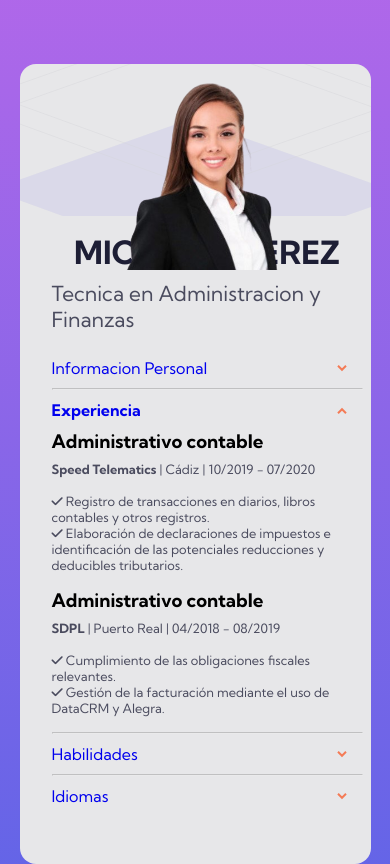
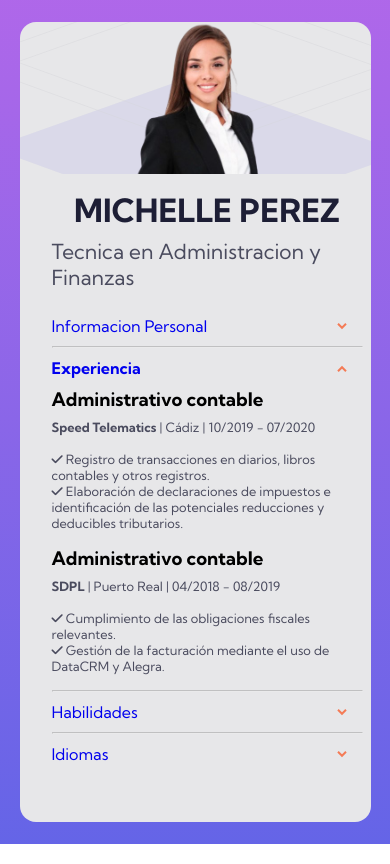
Before and after one commit to Bsteiven/bsteiven.github.io, a plain HTML site: page index.html in a window 390 px wide. Drawn offline with Linux system fonts and the light colour scheme.

Commit message:
imagen_monitor - modificacion
Se modifico unos valores para que la resolución  360 > se vea mejor la imagen.

```diff
--- a/css/estilos.css
+++ b/css/estilos.css
@@ -169,7 +169,7 @@ a:hover{
         max-width: 90%;
         flex-direction: column;
         height: 50rem;
-        margin-top: 4rem;
+        margin-top: 0rem;
         padding-bottom: 1rem
     }
 
@@ -185,13 +185,13 @@ a:hover{
     }
     .imagen__monitor{
         width: 100%;
-        height: 190px;
+        height: 100%;
         position:absolute;
         background-size: contain;
         background-repeat: no-repeat;
-        background-position-x: 52%;
+        background-position-x: 50%;
         background-position-y: 0%;
-        top: 1rem;
+
 
     }
     .imagen__caja{
```
